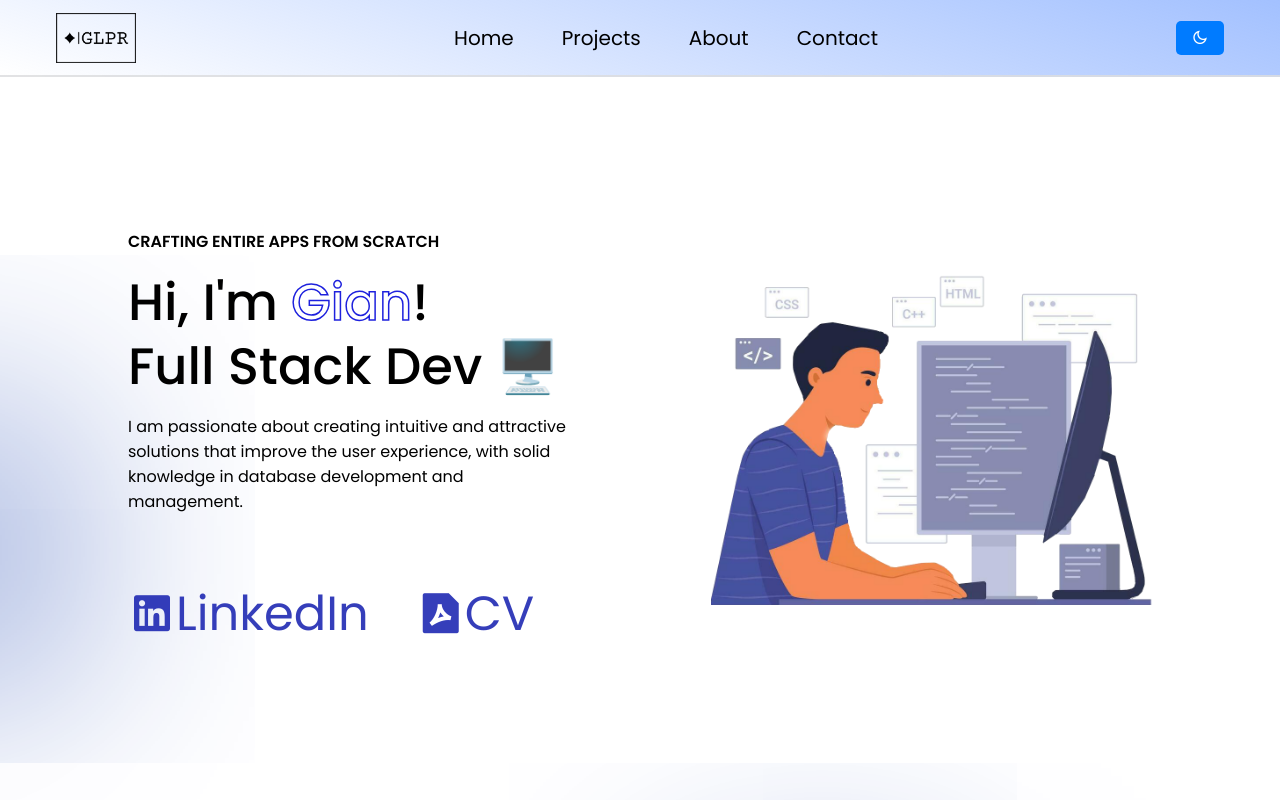
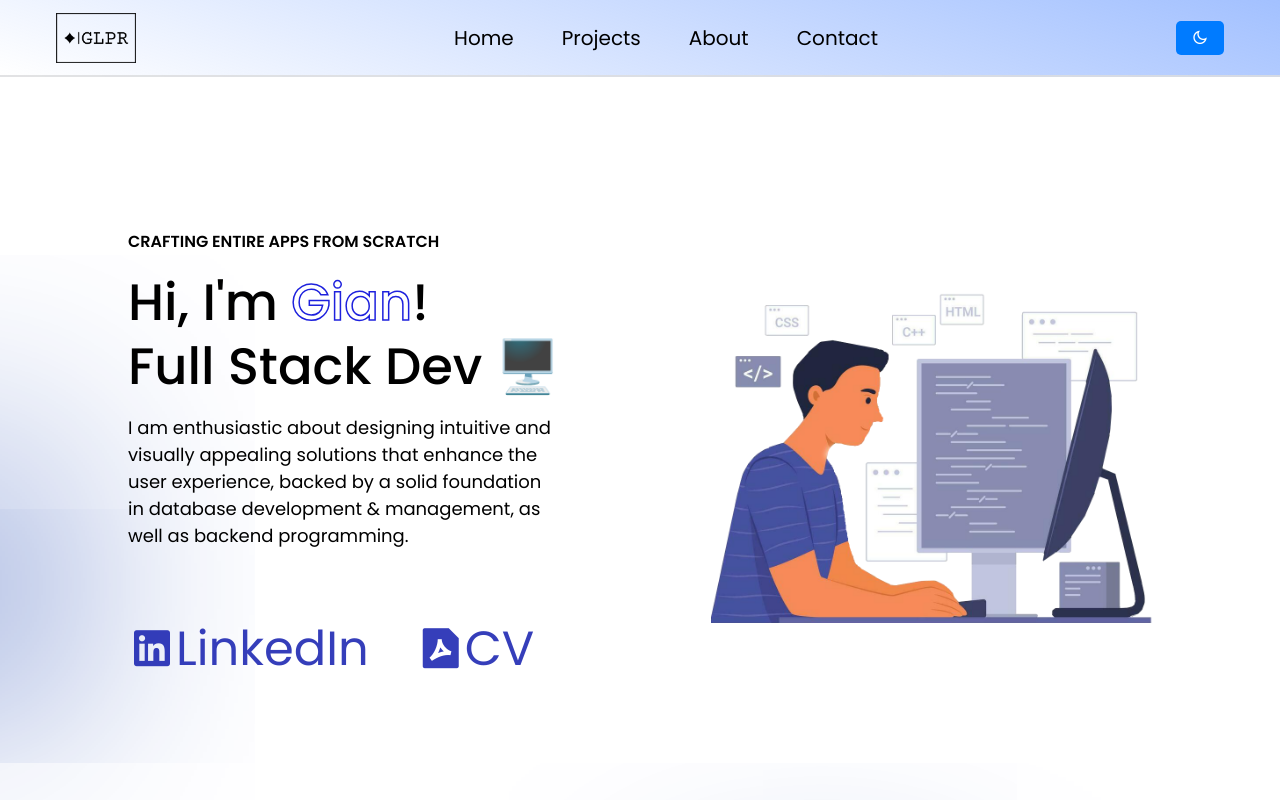
Before and after one commit to gianpeccia/PortafolioGian, a plain HTML site: page index.html in a window 1280 px wide. Shown: the top 800 px of the page. Drawn offline with nearby package versions, Linux system fonts and the light colour scheme.

Commit message:
version actualizada v1

```diff
--- a/index.html
+++ b/index.html
@@ -7,7 +7,7 @@
     <link href="https://fonts.googleapis.com/icon?family=Material+Icons" rel="stylesheet">
     <link rel="stylesheet" href="style.css">
     <link rel="stylesheet" href="https://cdnjs.cloudflare.com/ajax/libs/remixicon/4.2.0/remixicon.min.css">
-    <title>Portafolio Gian</title>
+    <title>Gian Peccia - Dev</title>
 </head>
 <body>
     <nav>
@@ -31,8 +31,8 @@
         <div class="content">
             <h4>CRAFTING ENTIRE APPS FROM SCRATCH</h4>
             <h1>Hi, I'm <span>Gian</span>! <br> Full Stack Dev 🖥️</h1>
-            <p>I am passionate about creating intuitive and attractive solutions that improve the
-                user experience, with solid knowledge in database development and management.</p>
+            <p>I am enthusiastic about designing intuitive and visually appealing solutions that enhance the user experience, backed by a
+                solid foundation in database development & management, as well as backend programming.</p>
             <div class="contactheader">
                 <a href="https://www.linkedin.com/in/gianlucapecciarey" target="_blank"><i class="ri-linkedin-box-fill"></i>LinkedIn</a>
                 <a href="images/CV Gian Peccia English.pdf" download="CV_GianPeccia.pdf"><i class="ri-file-pdf-2-fill"></i>CV</a>
@@ -198,14 +198,7 @@
                     </svg></li>
                     <p>Python</p>
             </div>
-
-
         </ul>
-
-
-
-
-
 
     </section>
 
--- a/style.css
+++ b/style.css
@@ -212,7 +212,8 @@ header .content h1 {
 header .content p {
     margin-bottom: 2rem;
     color: var(--text-color);
-    max-width: 50ch;
+    max-width: 38ch;
+    font-size: 18px;
 }
 
 header .image {
```
Lines whose indentation alone changed are shown as unchanged.
